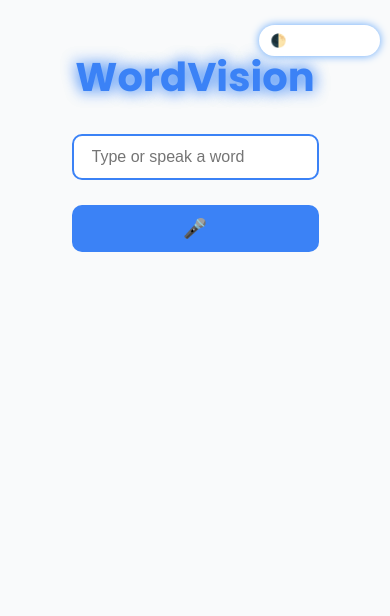
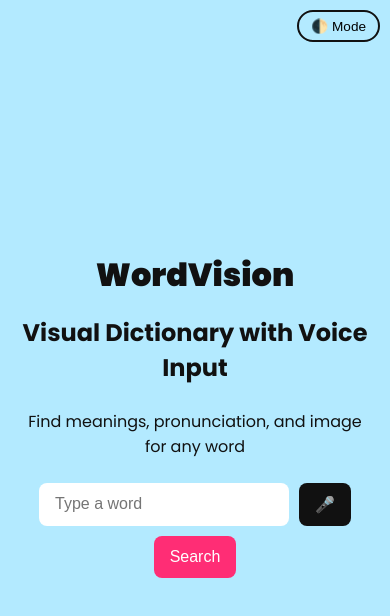
Before and after one commit to prasannat05/WordVision, a plain HTML site: page index.html in a window 390 px wide. Drawn offline with Linux system fonts and the light colour scheme.

Commit message:
Update index.html

```diff
--- a/index.html
+++ b/index.html
@@ -1,172 +1,146 @@
-<!-- Full updated single-file WordVision with polished UX and mobile fixes -->
 <!DOCTYPE html>
 <html lang="en">
 <head>
   <meta charset="UTF-8" />
   <meta name="viewport" content="width=device-width, initial-scale=1.0"/>
   <title>WordVision</title>
-  <link href="https://fonts.googleapis.com/css2?family=Poppins:wght@300;500;700&display=swap" rel="stylesheet">
+  <link href="https://fonts.googleapis.com/css2?family=Poppins:wght@400;700;900&display=swap" rel="stylesheet">
   <style>
     :root {
-      --bg: #f9fafb;
-      --text: #111827;
-      --card: #ffffff;
-      --primary: #3b82f6;
-      --glow: #60a5fa;
+      --bg: #b3eaff;
+      --text: #111;
+      --accent: #ff2d75;
+      --button: #111;
+      --button-text: #fff;
     }
     body.dark {
       --bg: #0f172a;
       --text: #f9fafb;
-      --card: #1e293b;
-      --primary: #60a5fa;
-      --glow: #93c5fd;
+      --accent: #ff66a3;
+      --button: #fff;
+      --button-text: #111;
     }
     * {
+      margin: 0;
+      padding: 0;
       box-sizing: border-box;
     }
     body {
-      margin: 0;
       font-family: 'Poppins', sans-serif;
       background: var(--bg);
       color: var(--text);
       display: flex;
       flex-direction: column;
       align-items: center;
+      justify-content: center;
+      min-height: 100vh;
       padding: 20px;
-      transition: background 0.4s, color 0.4s;
-    }
-    header {
       text-align: center;
-      margin-bottom: 30px;
+      transition: all 0.3s ease;
     }
     h1 {
       font-size: 2.5rem;
-      color: var(--primary);
-      text-shadow: 0 0 10px var(--glow);
-      animation: glow 2s ease-in-out infinite alternate;
+      font-weight: 900;
+      margin-bottom: 0.5em;
     }
-    @keyframes glow {
-      0% { text-shadow: 0 0 10px var(--glow); }
-      100% { text-shadow: 0 0 20px var(--primary), 0 0 30px var(--primary); }
+    h2 {
+      font-size: 1.5rem;
+      font-weight: 700;
+      margin-bottom: 1em;
+    }
+    p.sub {
+      font-size: 1rem;
+      margin-bottom: 1.5em;
     }
     .input-container {
       display: flex;
       gap: 10px;
+      justify-content: center;
+      flex-wrap: wrap;
       max-width: 400px;
-      margin: 0 auto;
-      align-items: center;
+      margin: 0 auto 1em;
     }
     input[type="text"] {
-      flex: 1;
-      padding: 12px 18px;
+      padding: 12px 16px;
       font-size: 1em;
-      border: 2px solid var(--primary);
-      border-radius: 10px;
-      background-color: var(--card);
-      color: var(--text);
-      outline: none;
+      border-radius: 8px;
+      border: none;
+      width: 100%;
+      max-width: 250px;
     }
-    .mic-btn {
-      background: var(--primary);
+    .mic-btn, .search-btn {
+      padding: 12px 16px;
       border: none;
-      padding: 12px;
-      border-radius: 50%;
-      color: white;
-      font-size: 1.2em;
+      border-radius: 8px;
+      font-size: 1em;
+      background: var(--button);
+      color: var(--button-text);
+      cursor: pointer;
+    }
+    .search-btn {
+      background: var(--accent);
+    }
+    .toggle-mode {
+      position: absolute;
+      top: 20px;
+      right: 20px;
+      background: transparent;
+      border: 2px solid var(--text);
+      padding: 6px 12px;
+      border-radius: 20px;
+      font-size: 0.85em;
       cursor: pointer;
     }
     .result {
-      margin-top: 30px;
-      background: var(--card);
-      border-radius: 15px;
-      box-shadow: 0 5px 25px rgba(0, 0, 0, 0.1);
-      padding: 25px;
+      margin-top: 2em;
+      background: #fff;
+      padding: 20px;
+      border-radius: 12px;
       max-width: 600px;
       width: 100%;
-      opacity: 0;
-      transform: translateY(20px);
-      transition: all 0.4s ease;
+      text-align: left;
+      box-shadow: 0 8px 24px rgba(0, 0, 0, 0.1);
+      display: none;
     }
     .result.show {
-      opacity: 1;
-      transform: translateY(0);
-    }
-    #phonetics {
-      font-style: italic;
-      color: var(--primary);
-      margin: 10px 0;
-    }
-    button {
-      margin-top: 15px;
-      padding: 10px 20px;
-      background: var(--primary);
-      color: white;
-      border: none;
-      border-radius: 8px;
-      cursor: pointer;
-      font-weight: 600;
-      transition: transform 0.2s;
-    }
-    button:hover {
-      transform: scale(1.05);
+      display: block;
     }
     .image-preview img {
       width: 100%;
       margin-top: 20px;
-      border-radius: 12px;
-      display: none;
-      opacity: 0;
-      transition: opacity 1s ease;
+      border-radius: 10px;
     }
-    .image-preview img.loaded {
-      display: block;
-      opacity: 1;
-    }
-    .toggle-mode {
-      position: fixed;
-      top: 20px;
-      right: 20px;
-      font-size: 0.9em;
-      background: var(--card);
-      padding: 8px 12px;
-      border-radius: 20px;
-      box-shadow: 0 0 8px var(--glow);
-      z-index: 1000;
+    ul {
+      padding-left: 20px;
     }
     #loading {
       margin-top: 10px;
     }
-    ul {
-      padding-left: 20px;
-    }
-    @media (max-width: 500px) {
-      .input-container {
-        flex-direction: column;
-        align-items: stretch;
-      }
-      .mic-btn {
-        width: 100%;
-        border-radius: 10px;
+    @media (max-width: 600px) {
+      h1 {
+        font-size: 2rem;
       }
       .toggle-mode {
         top: 10px;
         right: 10px;
-        font-size: 0.8em;
       }
     }
   </style>
 </head>
 <body>
-  <button class="toggle-mode" onclick="document.body.classList.toggle('dark')">🌓 Toggle Mode</button>
-  <header>
+  <button class="toggle-mode" onclick="document.body.classList.toggle('dark')">🌓 Mode</button>
   <h1>WordVision</h1>
+  <h2>Visual Dictionary with Voice Input</h2>
+  <p class="sub">Find meanings, pronunciation, and image for any word</p>
+
   <div class="input-container">
-      <input type="text" id="wordInput" placeholder="Type or speak a word" />
+    <input type="text" id="wordInput" placeholder="Type a word" />
     <button class="mic-btn" onclick="startListening()">🎤</button>
+    <button class="search-btn" onclick="searchWord()">Search</button>
   </div>
+
   <div id="loading" style="display:none;">🔄 Loading...</div>
-  </header>
-  <main>
+
   <div class="result" id="result">
     <h2 id="word"></h2>
     <p id="phonetics"></p>
@@ -176,10 +150,9 @@
     <button id="playAudio" style="display:none;">🔊 Play Pronunciation</button>
     <audio id="audioPlayer" src=""></audio>
     <div class="image-preview">
-        <img id="wordImage" alt="Visual for the word" />
+      <img id="wordImage" alt="Word visual" />
     </div>
   </div>
-  </main>
 
   <script>
     const wordInput = document.getElementById('wordInput');
@@ -191,21 +164,21 @@
     const playAudioBtn = document.getElementById('playAudio');
     const audioPlayer = document.getElementById('audioPlayer');
     const loading = document.getElementById('loading');
-
     const API_KEY = '648F15iJlbvHludU9A9311z2exJ2NOBFCwYPbR9uf91HLy7idBe1yqre';
 
-    wordInput.addEventListener('keypress', function (event) {
-      if (event.key === 'Enter') {
+    wordInput.addEventListener('keypress', (e) => {
+      if (e.key === 'Enter') searchWord();
+    });
+
+    function searchWord() {
       const word = wordInput.value.trim();
       if (word) fetchWordData(word);
     }
-    });
 
     async function fetchWordData(word) {
       try {
         loading.style.display = 'block';
         resultDiv.classList.remove('show');
-        wordImage.classList.remove('loaded');
         wordImage.style.display = 'none';
 
         const res = await fetch(`https://api.dictionaryapi.dev/api/v2/entries/en/${word}`);
@@ -245,7 +218,6 @@
         loading.style.display = 'none';
       } catch (err) {
         alert("Error fetching data.");
-        console.error(err);
         loading.style.display = 'none';
       }
     }
@@ -253,28 +225,13 @@
     async function fetchImage(word) {
       try {
         const res = await fetch(`https://api.pexels.com/v1/search?query=${word}&per_page=1`, {
-          headers: {
-            Authorization: API_KEY
-          }
+          headers: { Authorization: API_KEY }
         });
         const data = await res.json();
 
-        if (data.photos && data.photos[0]) {
-          wordImage.src = data.photos[0].src.large;
-        } else {
-          wordImage.src = 'https://via.placeholder.com/600x400?text=No+Image+Found';
-        }
-
-        wordImage.onload = () => {
+        wordImage.src = data.photos?.[0]?.src.large || 'https://via.placeholder.com/600x400?text=No+Image';
         wordImage.style.display = 'block';
-          wordImage.classList.add('loaded');
-        };
-        wordImage.onerror = () => {
-          wordImage.src = 'https://via.placeholder.com/600x400?text=Image+Error';
-          wordImage.style.display = 'block';
-        };
-      } catch (error) {
-        console.error("Image error:", error);
+      } catch {
         wordImage.src = 'https://via.placeholder.com/600x400?text=Image+Error';
         wordImage.style.display = 'block';
       }
@@ -282,25 +239,17 @@
 
     function startListening() {
       if (!('webkitSpeechRecognition' in window)) {
-        alert("Voice input not supported in this browser.");
+        alert("Voice input not supported.");
         return;
       }
-
       const recognition = new webkitSpeechRecognition();
       recognition.lang = 'en-US';
-      recognition.interimResults = false;
-      recognition.maxAlternatives = 1;
-
-      recognition.onresult = (event) => {
-        const spokenWord = event.results[0][0].transcript.trim();
-        wordInput.value = spokenWord;
-        fetchWordData(spokenWord);
+      recognition.onresult = (e) => {
+        const spoken = e.results[0][0].transcript.trim();
+        wordInput.value = spoken;
+        fetchWordData(spoken);
       };
-
-      recognition.onerror = (e) => {
-        alert("Voice recognition error: " + e.error);
-      };
-
+      recognition.onerror = (e) => alert("Voice error: " + e.error);
       recognition.start();
     }
   </script>
```
Lines whose indentation alone changed are shown as unchanged.
